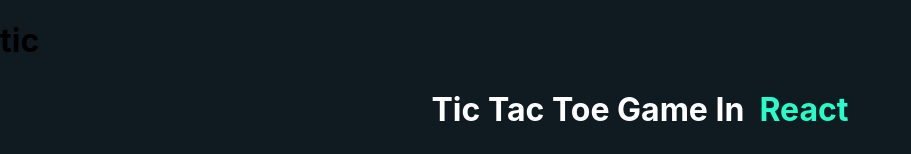
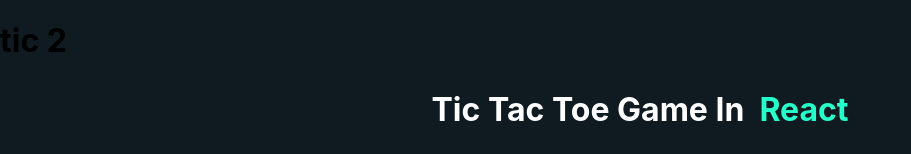
Before and after one commit to maazbeny/tic, a React (Create React App) app: page / in a window 1280 px wide. Shown: the top 154 px of the page, without its empty margins (0-911 px from the left). Built offline with nearby package versions, Linux system fonts and the light colour scheme.

Commit message:
Update App.js

```diff
--- a/src/App.js
+++ b/src/App.js
@@ -4,7 +4,7 @@
 function App() {
   return (
     <div>
-    <h1> tic </h1>
+    <h1> tic 2</h1>
       <TicTacToe  />
     </div>
   );
```
